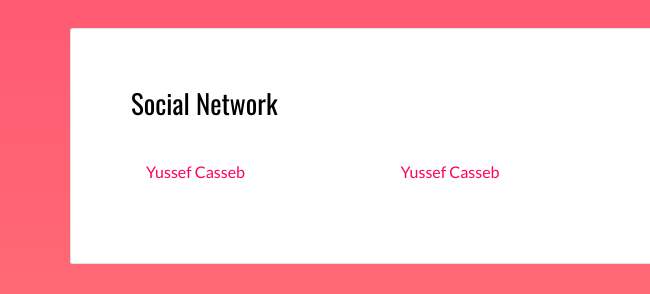
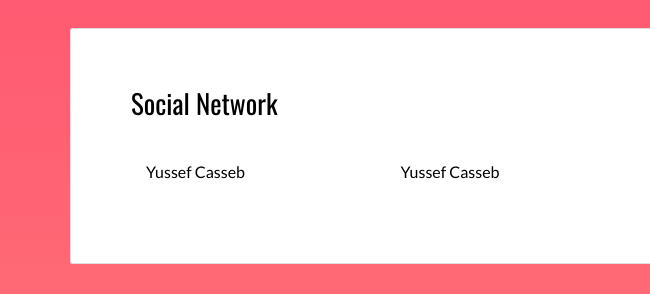
Before and after one commit to YussefCasseb/web-curriculum, a plain HTML site: page index.html in a window 1280 px wide. Shown: the part 1864-2158 px from the top of the page, 0-650 px from the left. Drawn offline with nearby package versions, Linux system fonts and the light colour scheme.

Commit message:
Add social css style

```diff
--- a/index.html
+++ b/index.html
@@ -125,10 +125,10 @@
           <div class="card-block">
             <h2>Social Network</h2>
 			<div class="col-md-3">
-                <p><a href="https://www.linkedin.com/in/dev-yussef/?locale=en_US" title="">Yussef Casseb</a></p>
+                <p class="social-buttons"><a href="https://www.linkedin.com/in/dev-yussef/?locale=en_US" title="">Yussef Casseb</a></p>
               </div>
 			  <div class="col-md-3">
-                <p><a href="https://github.com/YussefCasseb" title="">Yussef Casseb</a></p>
+                <p class="social-buttons"><a href="https://github.com/YussefCasseb" title="">Yussef Casseb</a></p>
               </div>
             <div class="row">
               <div class="col-md-3">
```
